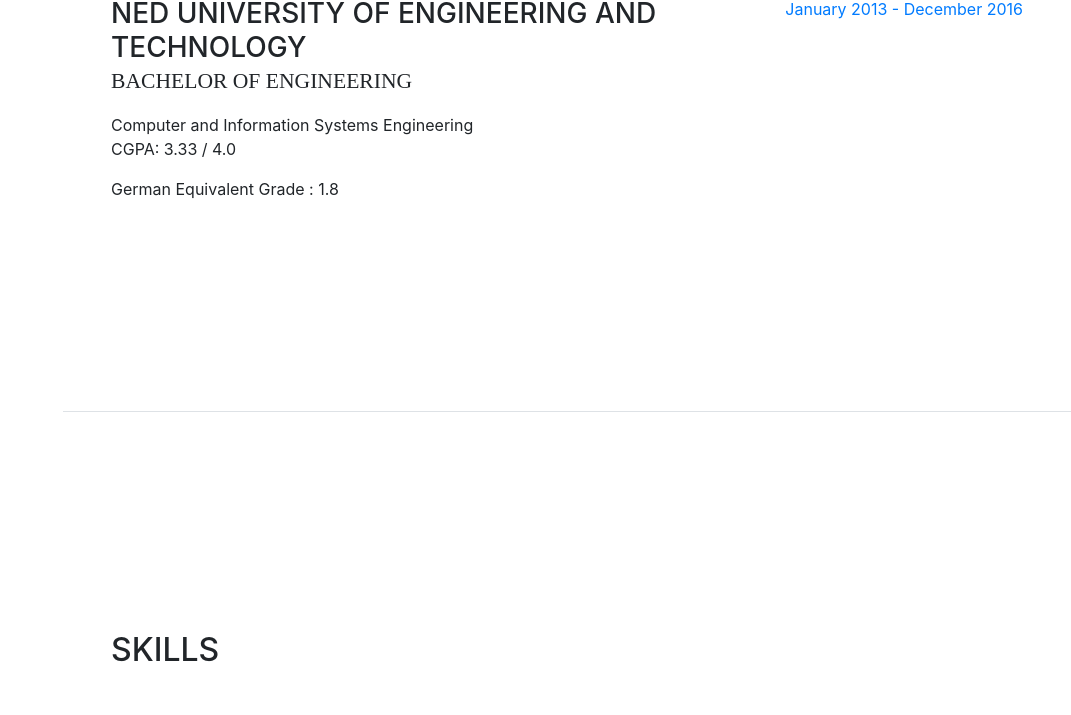
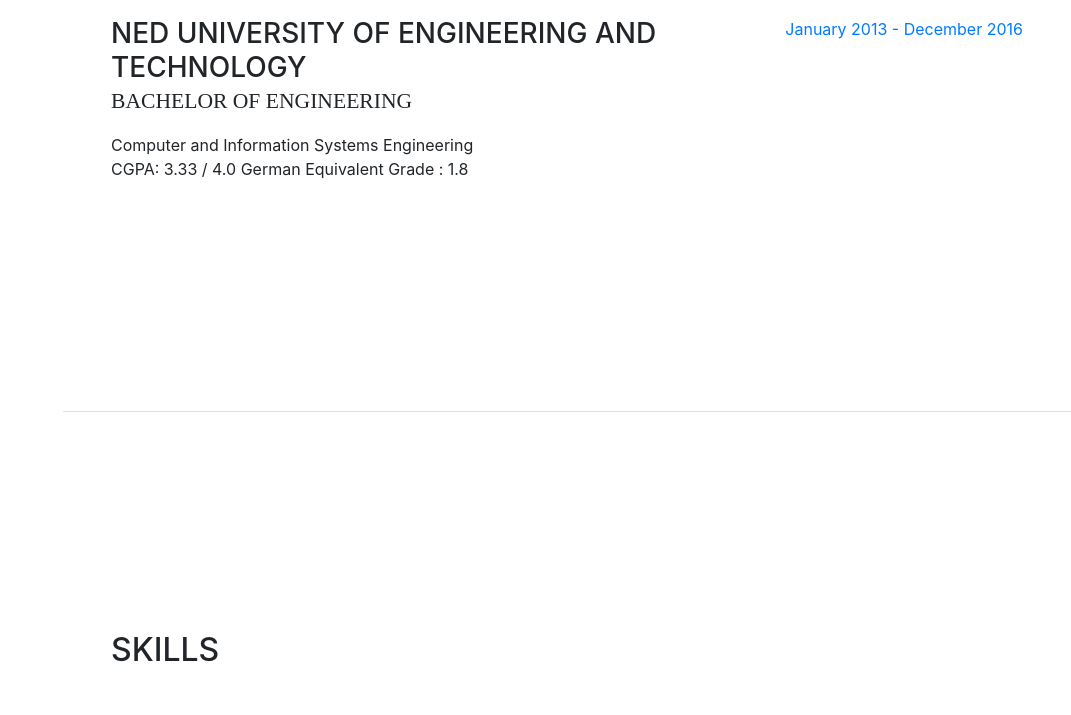
Before and after one commit to danisaleem/danisaleem.github.io, a website with bundled scripts: page index.html in a window 1280 px wide. Shown: the part 2575-3290 px from the top of the page, without its empty margins (209-1280 px from the left). Built offline with nearby package versions, Linux system fonts and the light colour scheme; a web font is replaced by a local one.

Commit message:
Update index.html

```diff
--- a/index.html
+++ b/index.html
@@ -208,8 +208,8 @@
               <h3 class="mb-0">NED University of Engineering and Technology</h3>
               <div class="subheading mb-3">Bachelor of Engineering</div>
               <div>Computer and Information Systems Engineering</div>
-              <p>CGPA: 3.33 / 4.0</p>
-    		<p>German Equivalent Grade : 1.8</p>
+		    <p>CGPA: 3.33 / 4.0 </ br>
+    		German Equivalent Grade : 1.8 </p>
             </div>
             <div class="resume-date text-md-right">
               <span class="text-primary">January 2013 - December 2016</span>
```
